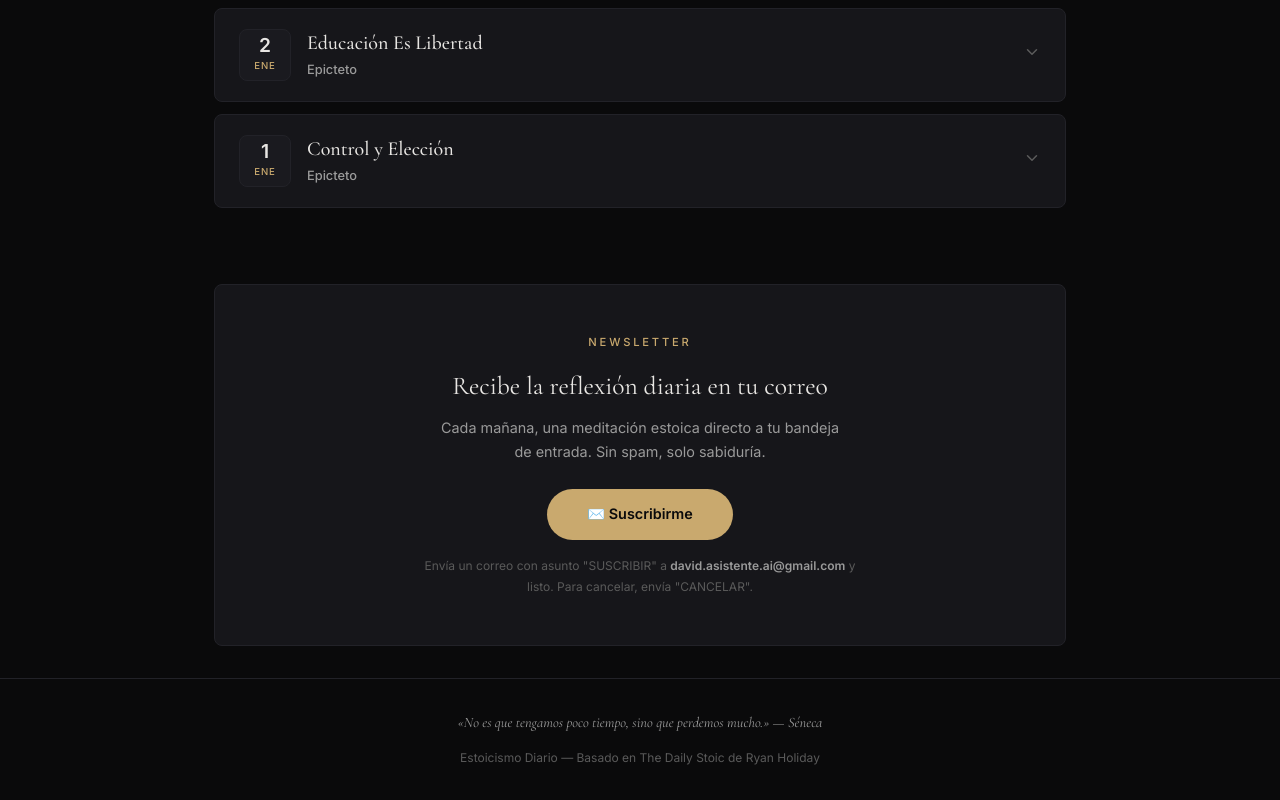
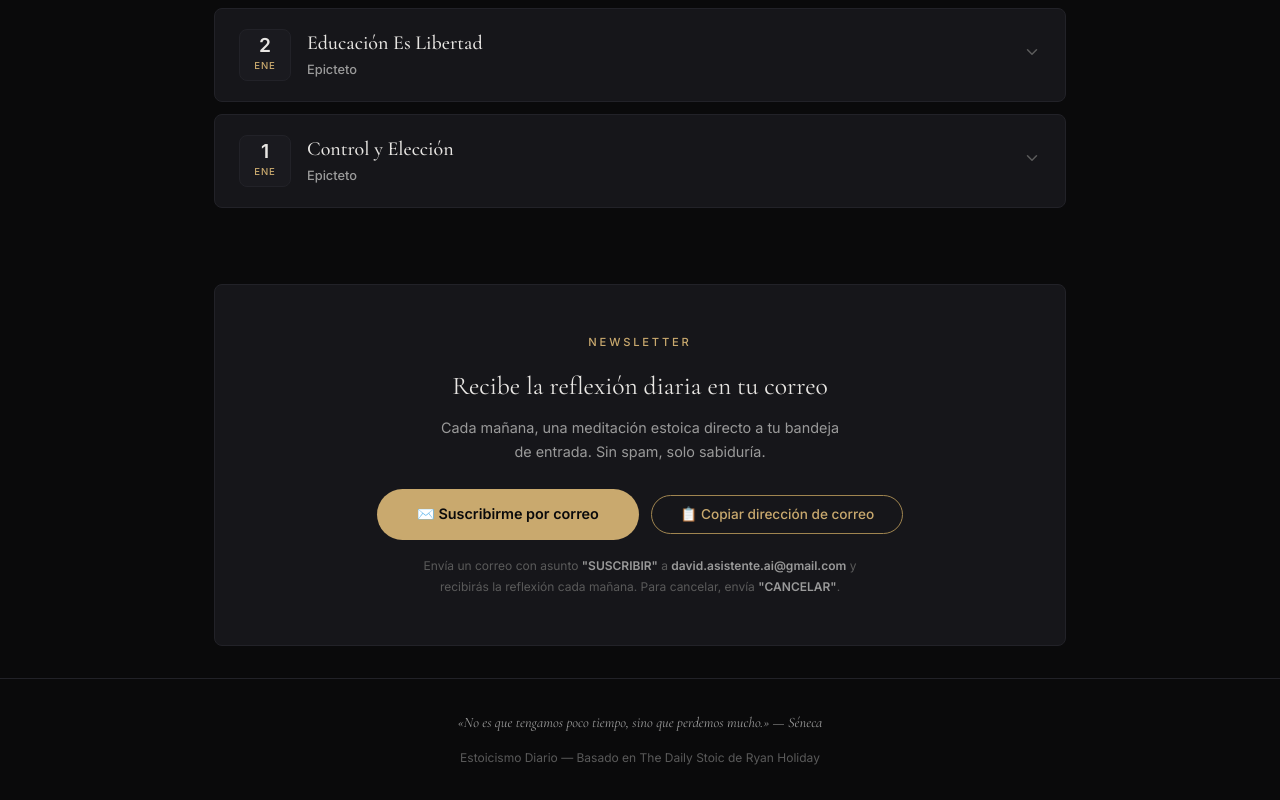
Before and after one commit to diego-devs/estoicismo-diario, a plain HTML site: page index.html in a window 1280 px wide. Shown: the part 5656-6456 px from the top of the page. Drawn offline with nearby package versions, Linux system fonts and the light colour scheme.

Commit message:
Improve subscribe section: add copy-to-clipboard button

```diff
--- a/index.html
+++ b/index.html
@@ -587,6 +587,27 @@
             color: var(--text-secondary);
         }
 
+        .subscribe-copy-btn {
+            display: inline-block;
+            padding: 0.65rem 1.75rem;
+            background: transparent;
+            color: var(--accent);
+            border: 1px solid var(--accent-dim);
+            border-radius: 100px;
+            font-family: var(--sans);
+            font-size: 0.85rem;
+            font-weight: 500;
+            cursor: pointer;
+            transition: var(--transition);
+            margin-bottom: 1.25rem;
+            margin-left: 0.5rem;
+        }
+
+        .subscribe-copy-btn:hover {
+            background: var(--accent-glow);
+            border-color: var(--accent);
+        }
+
         /* ═══════════════════════════════════════
            FOOTER
            ═══════════════════════════════════════ */
@@ -777,9 +798,10 @@
             <h2 class="subscribe-title">Recibe la reflexión diaria en tu correo</h2>
             <p class="subscribe-desc">Cada mañana, una meditación estoica directo a tu bandeja de entrada. Sin spam, solo sabiduría.</p>
             <a href="mailto:david.asistente.ai@gmail.com?subject=SUSCRIBIR&body=Quiero%20recibir%20la%20reflexión%20estoica%20diaria." class="subscribe-btn">
-                ✉️ Suscribirme
+                ✉️ Suscribirme por correo
             </a>
-            <p class="subscribe-note">Envía un correo con asunto "SUSCRIBIR" a <strong>david.asistente.ai@gmail.com</strong> y listo. Para cancelar, envía "CANCELAR".</p>
+            <button class="subscribe-copy-btn" onclick="copyEmail(this)">📋 Copiar dirección de correo</button>
+            <p class="subscribe-note">Envía un correo con asunto <strong>"SUSCRIBIR"</strong> a <strong>david.asistente.ai@gmail.com</strong> y recibirás la reflexión cada mañana. Para cancelar, envía <strong>"CANCELAR"</strong>.</p>
         </div>
     </section>
 
@@ -1076,6 +1098,23 @@
     });
 
     /* ═══════════════════════════════════════
+       COPY EMAIL
+       ═══════════════════════════════════════ */
+    function copyEmail(btn) {
+        navigator.clipboard.writeText('david.asistente.ai@gmail.com').then(() => {
+            const original = btn.textContent;
+            btn.textContent = '✅ ¡Copiado!';
+            btn.style.borderColor = '#4ade80';
+            btn.style.color = '#4ade80';
+            setTimeout(() => {
+                btn.textContent = original;
+                btn.style.borderColor = '';
+                btn.style.color = '';
+            }, 2000);
+        });
+    }
+
+    /* ═══════════════════════════════════════
        BOOT
        ═══════════════════════════════════════ */
     init();
```
